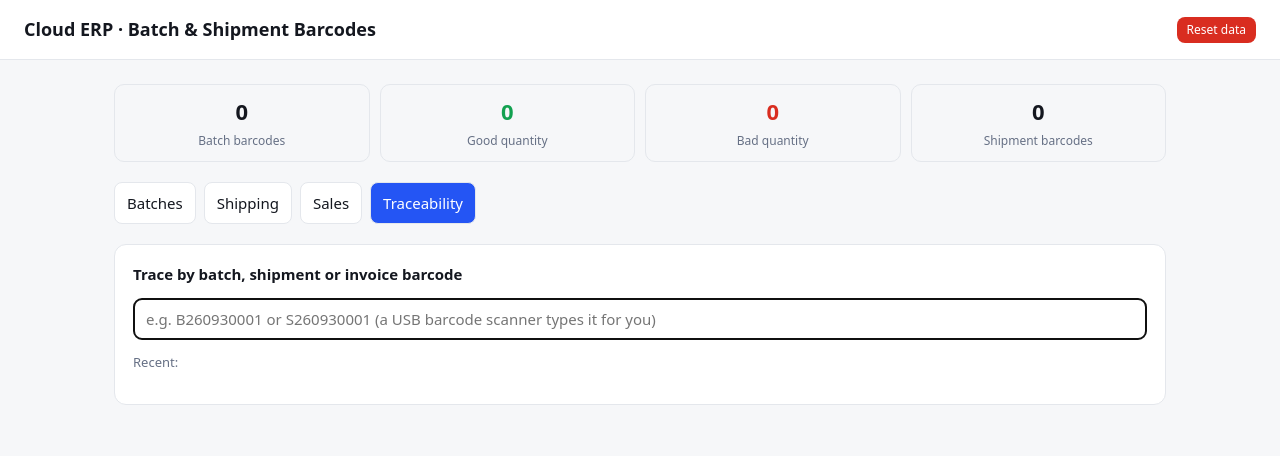
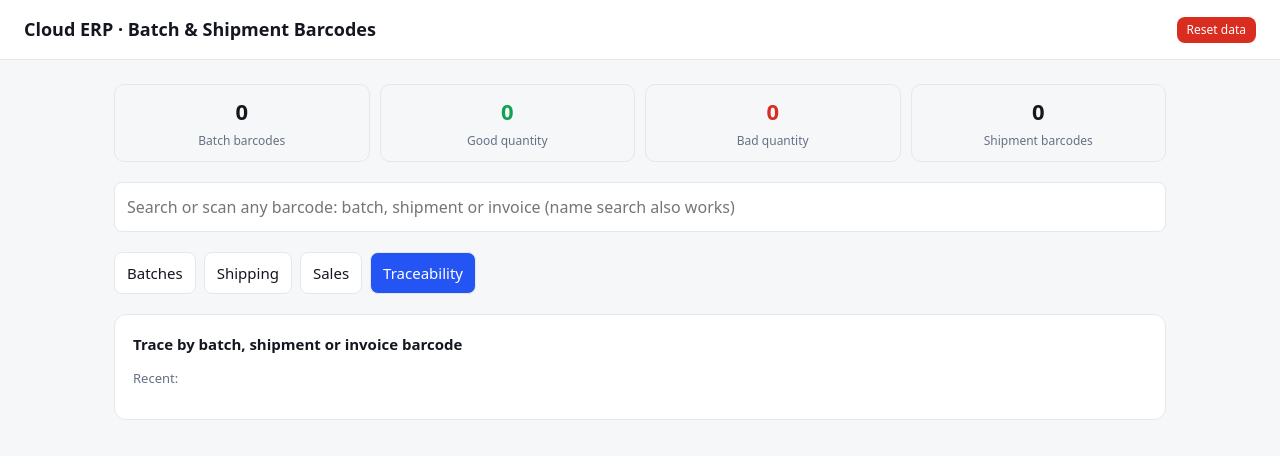
Before and after one commit to Sathiya-121/HYDRAMINDS-100, a Next.js app: page / in a window 1280 px wide. Both pictures are taken after a click on the button "Traceability". Shown: the top 456 px of the page. Built offline with nearby package versions, Linux system fonts and the light colour scheme.

Commit message:
Update page.tsx

```diff
--- a/app/page.tsx
+++ b/app/page.tsx
@@ -150,7 +150,15 @@ export default function Home() {
     setNote("");
   };
 
-  const key = clean(q);
+  const codes = [
+    ...batches.map((b) => ({ code: b.id, kind: "Batch", label: `${b.product} ${b.source || ""}` })),
+    ...ships.map((x) => ({ code: x.id, kind: "Shipment", label: x.company })),
+    ...sales.map((v) => ({ code: v.id, kind: "Invoice", label: v.customer })),
+  ];
+  const ql = q.trim().toLowerCase();
+  const qc = ql.replace(/[*\s]/g, "");
+  const matches = qc ? codes.filter((c) => c.code.toLowerCase().includes(qc) || c.label.toLowerCase().includes(ql)) : [];
+  const key = codes.some((c) => c.code === clean(q)) ? clean(q) : matches.length === 1 ? matches[0].code : clean(q);
   const fb = batches.find((b) => b.id === key);
   const fv = !fb ? sales.find((v) => v.id === key) : null;
   const fs = !fb ? ships.find((s) => s.id === key || (fv && s.id === fv.shipId)) : null;
@@ -185,6 +193,10 @@ export default function Home() {
           <div className="stat"><b className="bad">{tBad}</b><span>Bad quantity</span></div>
           <div className="stat"><b>{ships.length}</b><span>Shipment barcodes</span></div>
         </div>
+
+        <input value={q} style={{ fontSize: 16, padding: 12 }}
+          onChange={(e) => { setQ(e.target.value); if (e.target.value.trim()) { setTab("Traceability"); setMsg(""); } }}
+          placeholder="Search or scan any barcode: batch, shipment or invoice (name search also works)" />
 
         <div style={{ display: "flex", gap: 8, flexWrap: "wrap" }}>
           {["Batches", "Shipping", "Sales", "Traceability"].map((t) => (
@@ -349,7 +361,7 @@ export default function Home() {
         {tab === "Traceability" && (
           <section className="card">
             <h2>Trace by batch, shipment or invoice barcode</h2>
-            <input autoFocus value={q} onChange={(e) => setQ(e.target.value)} placeholder="e.g. B260930001 or S260930001 (a USB barcode scanner types it for you)" />
+
             <p className="mute">Recent: {[...batches.slice(0, 3).map((b) => b.id), ...ships.slice(0, 3).map((s) => s.id), ...sales.slice(0, 2).map((v) => v.id)].map((c) => (
               <a key={c} href="#" style={{ marginRight: 10 }} onClick={(e) => { e.preventDefault(); setQ(c); }}>{c}</a>
             ))}</p>
@@ -357,6 +369,7 @@ export default function Home() {
             {fb && (
               <div>
                 <h2>Batch {fb.id}</h2>
+                <p><span className="tag">BATCH</span> {fb.product} · {availOf(fb)} {fb.unit} in stock · expiry: {expiry(fb.expiry)}</p>
                 <Barcode value={fb.id} />
                 <div><button className="sm" style={{ marginTop: 8 }} onClick={() => printLabel(fb.id, [fb.product, "Batch " + fb.id, "Mfg " + fb.mfg, "Expiry " + fb.expiry])}>Print label</button></div>
                 <div className="kv">
@@ -383,7 +396,8 @@ export default function Home() {
 
             {fs && (
               <div>
-                <h2>Shipment {fs.id}</h2>
+                <h2>{fv ? "Invoice " + fv.id + " → " : ""}Shipment {fs.id}</h2>
+                <p><span className="tag">SHIPMENT</span> to {fs.company} · quantity {fs.qty} · status: {fs.status}</p>
                 <Barcode value={fs.id} />
                 <div><button className="sm" style={{ marginTop: 8 }} onClick={() => printLabel(fs.id, ["To: " + fs.company, fs.address, "Qty " + fs.qty, "Batch " + fs.batchId])}>Print label</button></div>
                 <div className="kv">
@@ -415,7 +429,18 @@ export default function Home() {
               </div>
             )}
 
-            {key && !fb && !fs && <p className="bad">No batch, shipment or invoice found for “{q}”.</p>}
+            {!fb && !fs && matches.length > 1 && (
+              <div style={{ marginTop: 10 }}>
+                <p className="mute">{matches.length} matches. Pick one:</p>
+                {matches.slice(0, 8).map((c) => (
+                  <div key={c.code} style={{ marginBottom: 6 }}>
+                    <a href="#" onClick={(e) => { e.preventDefault(); setQ(c.code); }}>{c.code}</a>{" "}
+                    <span className="tag">{c.kind}</span> <span className="mute">{c.label}</span>
+                  </div>
+                ))}
+              </div>
+            )}
+            {q.trim() && !fb && !fs && matches.length === 0 && <p className="bad">No batch, shipment or invoice found for “{q}”.</p>}
           </section>
         )}
       </main>
```
